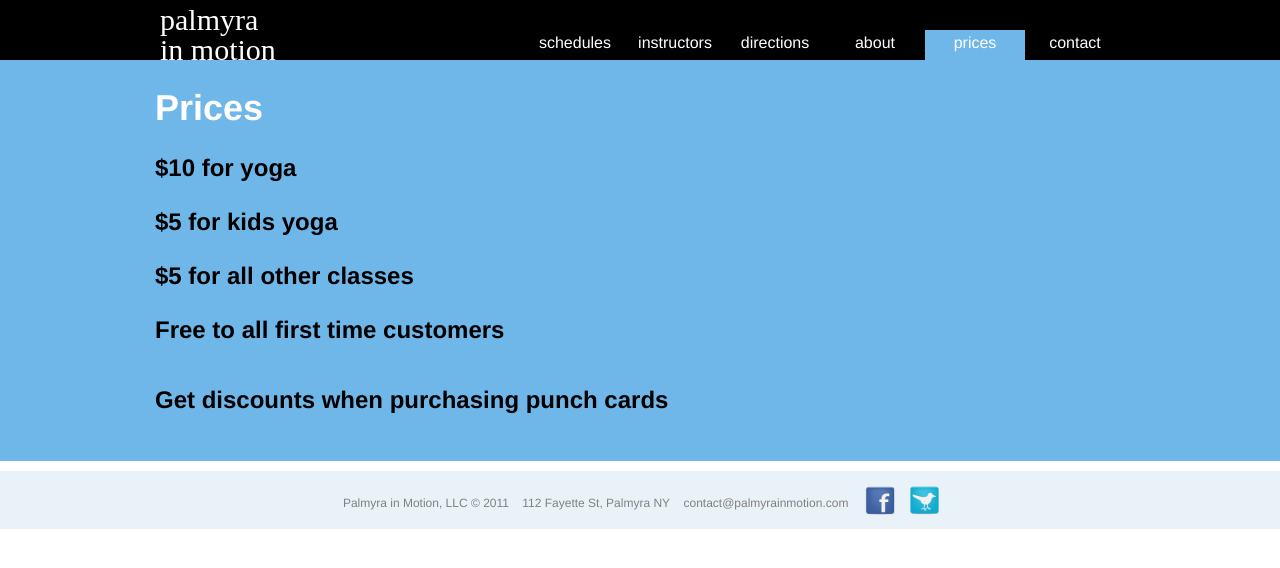
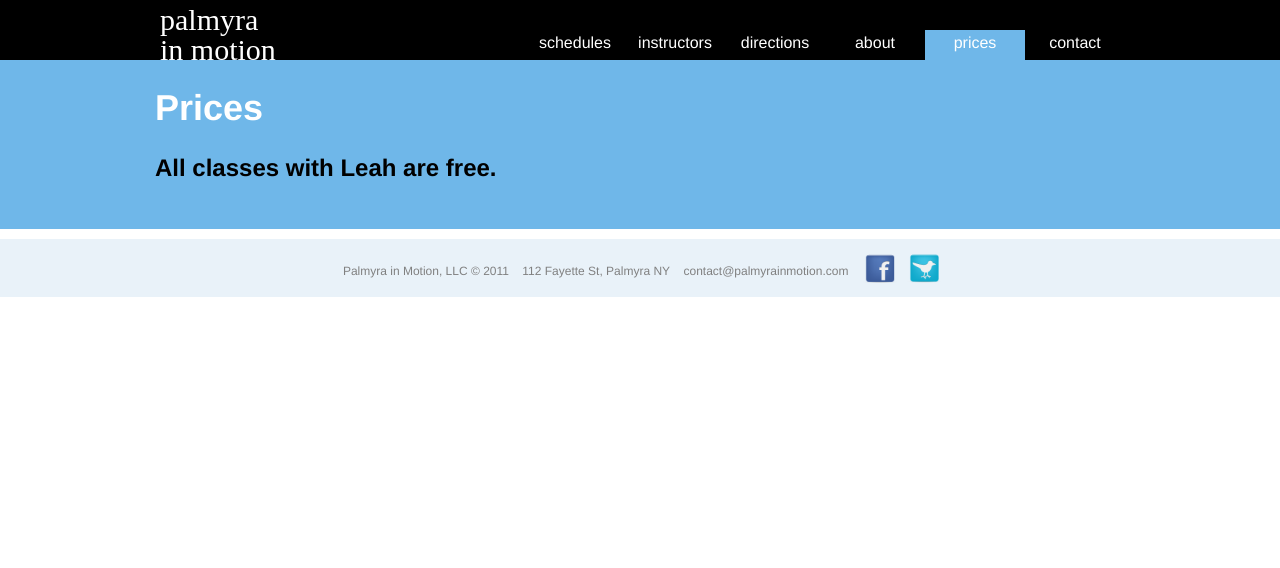
Before and after one commit to akivab/pim, a PHP site: page /index.php?p=prices in a window 1280 px wide. Shown: the top 568 px of the page. Run offline with PHP 8.4, Linux system fonts and the light colour scheme; some libraries are stand-ins or nearby versions; some web fonts are replaced.

Commit message:
Updated site to reflect new changes

```diff
--- a/prices.php
+++ b/prices.php
@@ -3,12 +3,7 @@
         <div class="body">
 	  <div class="detailed-text">
 	    <h1>Prices</h1>
-		<h2>$10 for yoga</h2>
-		<h2>$5 for kids yoga</h2>
-		<h2>$5 for all other classes</h2>
-		<h2>Free to all first time customers</h2>
-		<br />
-		<h2>Get discounts when purchasing punch cards</h2>
+		<h2>All classes with Leah are free.</h2>
 		<p>&nbsp;</p>
 	  </div>
 	</div>
```
Also changed, not shown: instructors.php (+0 -7 lines).
